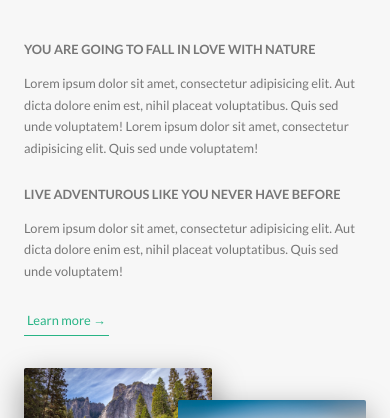
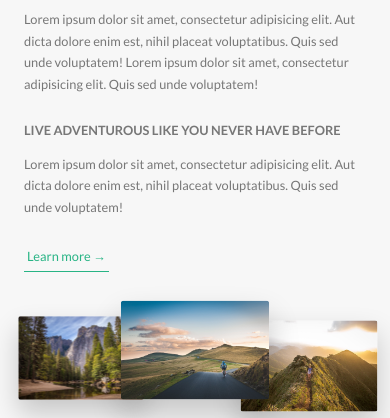
Before and after one commit to auxfuse/natours, a website: page index.html in a window 390 px wide. Shown: the part 926-1344 px from the top of the page. Drawn offline with Linux system fonts and the light colour scheme.

Commit message:
Layout, About and Features Sections Media Queries added

```diff
--- a/sass/base/_utilities.scss
+++ b/sass/base/_utilities.scss
@@ -8,10 +8,18 @@
 
 .u-margin-bottom-medium {
     margin-bottom: 4rem;
+
+    @include respond(tab-port) {
+        margin-bottom: 3rem;
+    }
 }
 
 .u-margin-bottom-large {
     margin-bottom: 8rem;
+
+    @include respond(tab-port) {
+        margin-bottom: 5rem;
+    }
 }
 
 .u-margin-top-small {
--- a/sass/components/_composition.scss
+++ b/sass/components/_composition.scss
@@ -10,19 +10,44 @@
         transition: all .2s;
         outline-offset: 2rem;
 
+        @include respond(tab-port) {
+            float: left;
+            position: relative;
+            width: 33.33333%;
+            box-shadow: 0 1.5rem 3rem rgba($color-black, .2);
+
+        }
+
         &--p1 {
             left: 0;
             top: -2rem;
+
+            @include respond(tab-port) {
+                top: 0;
+                transform: scale(1.1);
+            }
         }
 
         &--p2 {
             right: 0;
             top: 2rem;
+
+            @include respond(tab-port) {
+                top: -1rem;
+                transform: scale(1.3);
+                z-index: 100;
+            }
         }
 
         &--p3 {
             left: 20%;
             top: 10rem;
+
+            @include respond(tab-port) {
+                top: 1rem;
+                left: 0;
+                transform: scale(1.2);
+            }
         }
 
         &:hover {
--- a/sass/components/_feature-box.scss
+++ b/sass/components/_feature-box.scss
@@ -6,6 +6,11 @@
   border-radius: 3px;
   box-shadow: 0 1.5rem 4rem rgba($color-black, .15);
   transition: transform .3s ease-in-out;
+
+  @include respond(tab-port) {
+    padding: 2rem;
+
+  }
 
   &__icon {
     font-size: 6rem;
@@ -17,6 +22,10 @@
     color: transparent;
     -webkit-background-clip: text;
     padding-top: .5rem;
+
+    @include respond(tab-port) {
+      margin-bottom: 0;
+    }
   }
 
   &:hover {
--- a/sass/layouts/_footer.scss
+++ b/sass/layouts/_footer.scss
@@ -10,6 +10,10 @@
     &__logo-box {
         text-align: center;
         margin-bottom: 8rem;
+
+        @include respond(tab-port) {
+            margin-bottom: 6rem;
+        }
     }
 
     &__logo {
--- a/sass/pages/_home.scss
+++ b/sass/pages/_home.scss
@@ -2,6 +2,10 @@
   background-color: $color-grey-light-1;
   padding: 25rem 0;
   margin-top: -20vh;
+
+  @include respond(tab-port) {
+    padding: 20rem 0;
+  }
 }
 
 .section-features {
@@ -20,22 +24,38 @@
   & > * {
     transform: skewY(7deg);
   }
+
+  @include respond(tab-port) {
+    padding: 10rem 0;
+  }
 }
 
 .section-tours {
   background-color: $color-grey-light-1;
   padding: 25rem 0 15rem 0;
   margin-top: -11.5rem;
+
+  @include respond(tab-port) {
+    padding: 20rem 0 10rem 0;
+  }
 }
 
 .section-stories {
   position: relative;
   padding: 15rem 0;
+
+  @include respond(tab-port) {
+    padding: 10rem 0;
+  }
 }
 
 .section-book {
   padding: 15rem 0;
   background-image: linear-gradient(to right bottom, $color-primary-light, $color-primary-dark);
+
+  @include respond(tab-port) {
+    padding: 10rem 0;
+  }
 }
 
 .book {
```
Also changed, not shown: css/style.css. Lines whose indentation alone changed are shown as unchanged.
